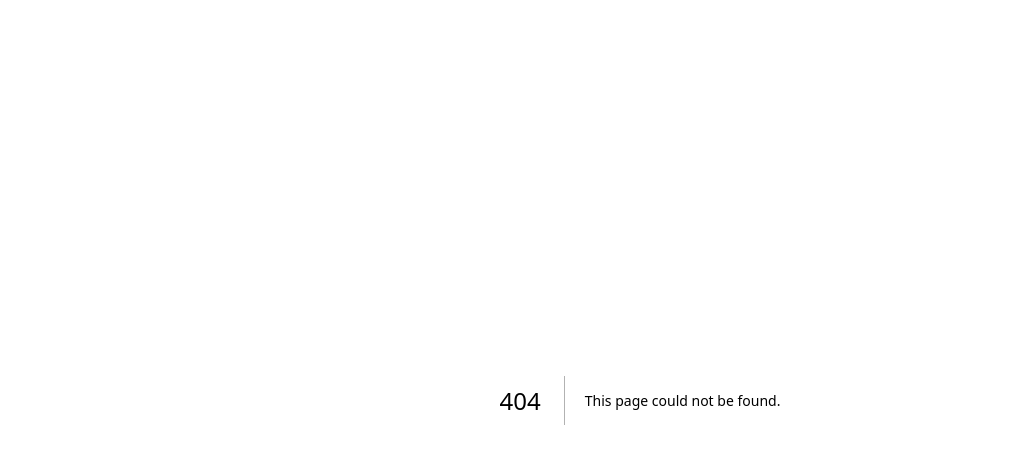
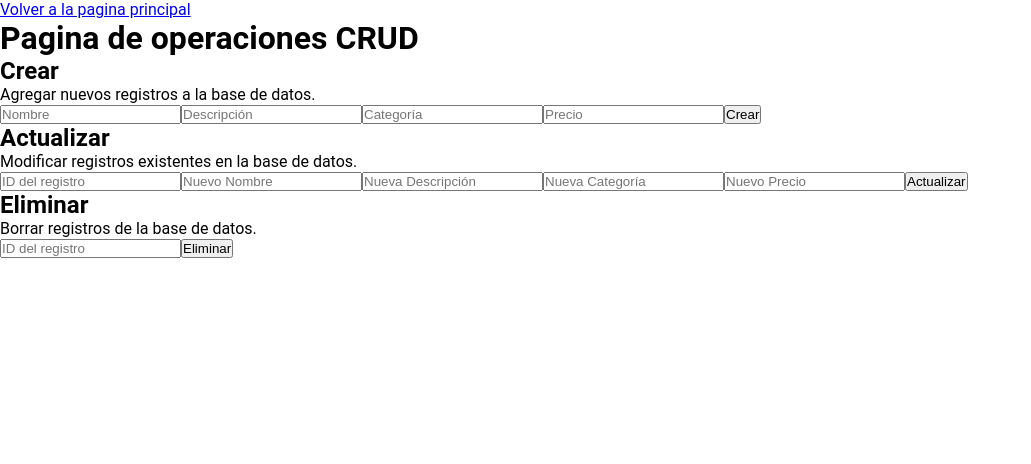
Before and after one commit to JeronimoIriarte/proyecto_react_2025, a Next.js app: page /crud in a window 1280 px wide. Before the commit this address had no page. Shown: the top 464 px of the page, without its empty margins (0-1031 px from the left). Built offline with nearby package versions, Linux system fonts and the light colour scheme.

Commit message:
comenzando el CRUD

```diff
--- a/src/components/navbar.jsx
+++ b/src/components/navbar.jsx
@@ -35,10 +35,7 @@ export default function Navbar() {
                         <li><a href="#" className={`${styles.navLink} ${isScrolled ? styles.navlinkScrolled : ''} `}>Contacto</a></li>
                     </ul>
                     <div className={styles.navbarCart}>
-                        <a href="#" className={styles.cartIcon}>
-                            <img src="/images/carrito.png" alt="Carrito de Compras" className={styles.cartImage} />
-                            <span className={styles.cartItemCount}>3</span>
-                        </a>
+                        <a href="">Iniciar sesion</a>
                     </div>
                 </nav>
             </div>
--- a/src/components/seccion_principal.jsx
+++ b/src/components/seccion_principal.jsx
@@ -1,9 +1,11 @@
 import styles from "../styles/Hero.module.css";
+import Link from "next/link";
 
 export default function SeccionPrincipal() {
   return (
     <section className={styles.hero}>
       <div className={styles.filtro}>
+      <Link href="/crud">Ir a CRUD</Link>
         <div className={styles.logoContainer}>
           <img src="/images/logo.png" alt="Logo PANOZZO" className={styles.logo} />
         </div>
--- /dev/null
+++ b/src/pages/crud.js
@@ -0,0 +1,46 @@
+import Link from "next/link";
+
+const crud = () => {
+    return ( <>
+        <div>
+            <Link href="/">Volver a la pagina principal</Link>
+            <h1 className="titulo_principal">Pagina de operaciones CRUD</h1>
+        </div>
+        <div className="container_crud">
+            <div className="card_crud">
+                <h2>Crear</h2>
+                <p>Agregar nuevos registros a la base de datos.</p>
+                <form>
+                    <input type="text" placeholder="Nombre"/>
+                    <input type="text" placeholder="Descripción"/>
+                    <input type="text" placeholder="Categoría"/>
+                    <input type="number" placeholder="Precio"/>
+                    <button type="submit">Crear</button>
+                </form>
+            </div>
+            <div className="card_crud">
+                <h2>Actualizar</h2>
+                <p>Modificar registros existentes en la base de datos.</p>
+                <form>
+                    <input type="text" placeholder="ID del registro"/>
+                    <input type="text" placeholder="Nuevo Nombre"/>
+                    <input type="text" placeholder="Nueva Descripción"/>
+                    <input type="text" placeholder="Nueva Categoría"/>
+                    <input type="number" placeholder="Nuevo Precio"/>
+                    <button type="submit">Actualizar</button>
+                </form>
+            </div>
+            <div className="card_crud">
+                <h2>Eliminar</h2>
+                <p>Borrar registros de la base de datos.</p>
+                <form>
+                    <input type="text" placeholder="ID del registro"/>
+                    <button type="submit">Eliminar</button>
+                </form>
+            </div>
+        </div>
+        </>
+    )
+}
+
+export default crud
```
Also changed, not shown: src/styles/navbar.module.css (+0 -19 lines), src/pages/index.js (indentation only).
